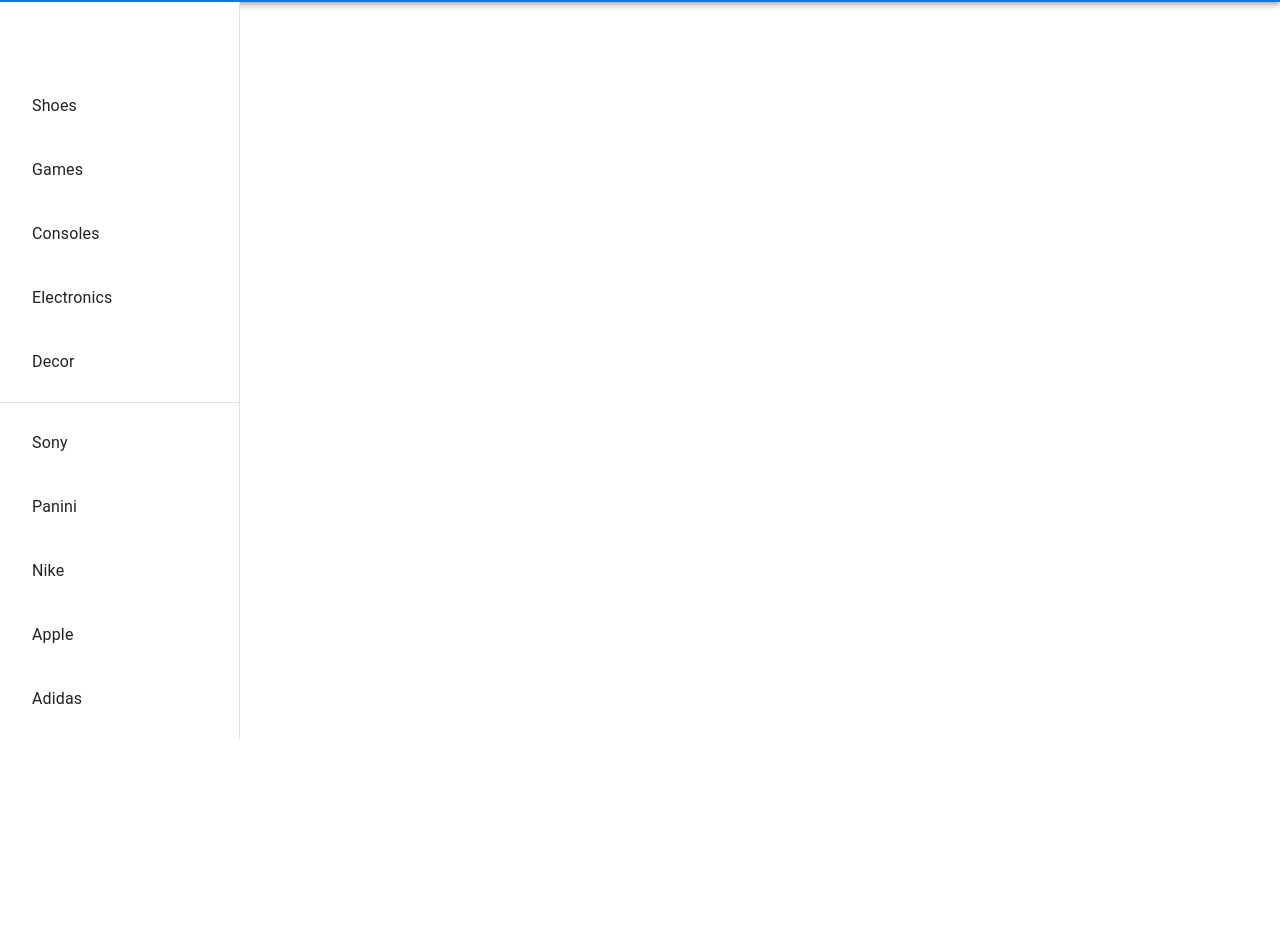
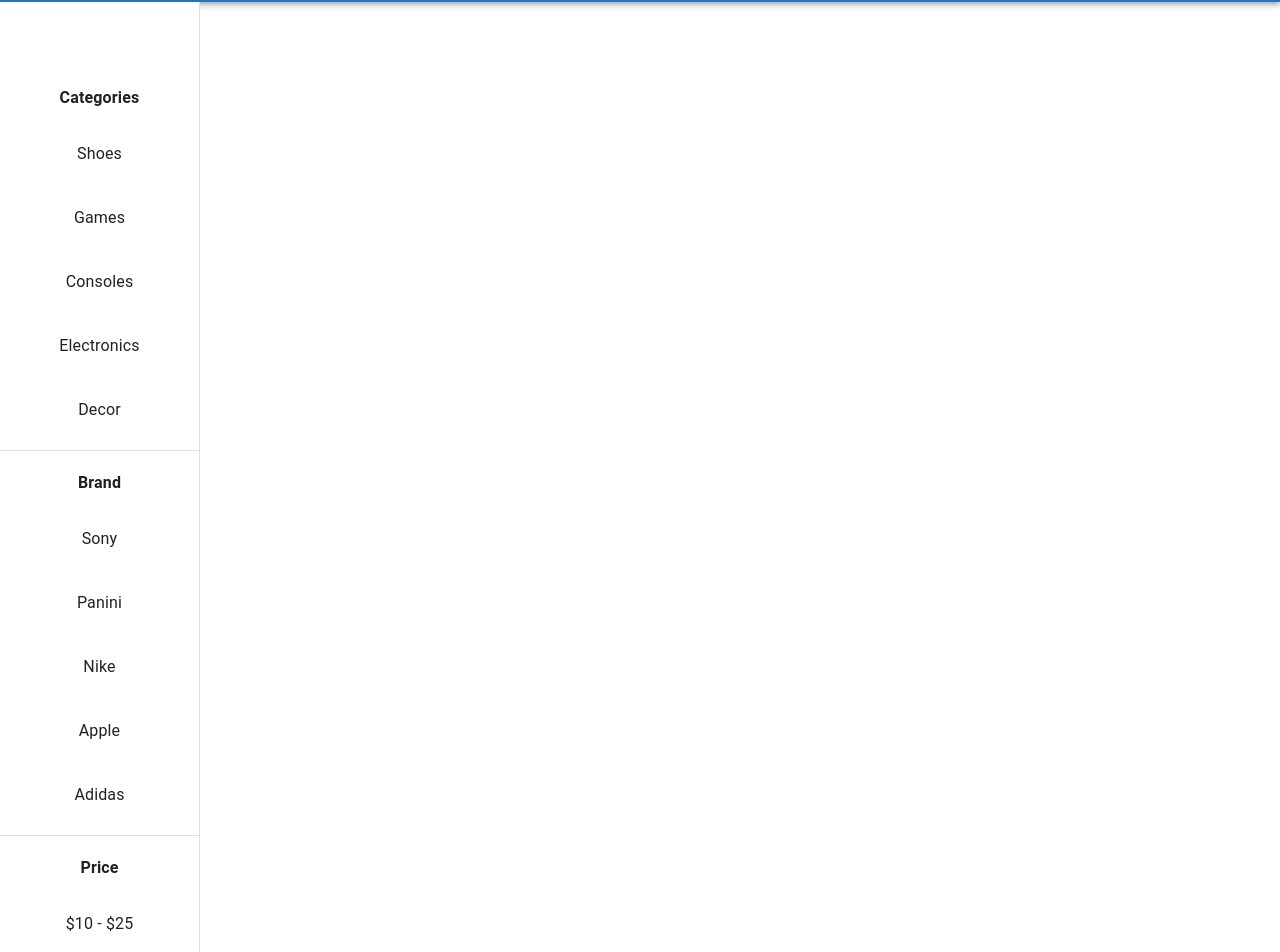
Before and after one commit to VincentCarrancho/ecommerce-app, a React (Vite) app: page / in a window 1280 px wide. Shown: the part 126-1078 px from the top of the page. Before the commit the page ends 865 px from the top, so only its background shows below. Built offline with nearby package versions, Linux system fonts and the light colour scheme.

Commit message:
Put navbar and sidebar into a parent component to get rendered, finished setting up sidebar content - Nick

```diff
--- /dev/null
+++ b/src/Components/ParentNavAndSideBar.jsx
@@ -0,0 +1,14 @@
+import Navbar from './Navbar'
+import SubNavbar from './SubNavbar'
+import Sidebar from './Sidebar'
+
+
+export default function ParentNavAndSideBar() {
+    return(
+        <div>
+            <Navbar/>
+            <SubNavbar/>
+            <Sidebar/>
+        </div>
+    )
+}
--- a/src/Components/Sidebar.jsx
+++ b/src/Components/Sidebar.jsx
@@ -24,36 +24,68 @@
         sx={{
           width: drawerWidth,
           flexShrink: 0,
-          [`& .MuiDrawer-paper`]: { width: drawerWidth, boxSizing: 'border-box', position: 'static' },
+          [`& .MuiDrawer-paper`]: { width: 200, boxSizing: 'border-box', position: 'static' },
         }}
       >
         <Toolbar/>
         <Box sx={{ overflow: 'auto'}}>
           <List>
+            {['Categories'].map((text, index) => (
+              <ListItem key={text} disablePadding={false}>
+                  <ListItemText primary={text} sx={{textAlign: 'center', fontWeight: 'bold'}} disableTypography  />
+              </ListItem>
+            ))}
+
             {['Shoes', 'Games', 'Consoles', 'Electronics','Decor'].map((text, index) => (
               <ListItem key={text} disablePadding={false}>
                 <ListItemButton>
                   {/* <ListItemIcon>
                     {index % 2 === 0 ? <InboxIcon /> : <MailIcon />}
                   </ListItemIcon> */}
-                  <ListItemText primary={text}/>
+                  <ListItemText primary={text} sx={{textAlign: 'center'}} />
                 </ListItemButton>
               </ListItem>
             ))}
           </List>
           <Divider />
           <List>
+            {['Brand'].map((text, index) => (
+              <ListItem key={text} disablePadding={false}>
+                  <ListItemText primary={text} sx={{textAlign: 'center', fontWeight: 'bold'}} disableTypography/>
+              </ListItem>
+            ))}
+
             {['Sony', 'Panini', 'Nike', 'Apple', 'Adidas'].map((text, index) => (
               <ListItem key={text} disablePadding={false}>
                 <ListItemButton>
                   {/* <ListItemIcon>
                     {index % 2 === 0 ? <InboxIcon /> : <MailIcon />}
                   </ListItemIcon> */}
-                  <ListItemText primary={text} />
+                  <ListItemText primary={text} sx={{textAlign: 'center'}}/>
                 </ListItemButton>
               </ListItem>
             ))}
           </List>
+          <Divider />
+          <List>
+            {['Price'].map((text, index) => (
+              <ListItem key={text} disablePadding={false}>
+                  <ListItemText primary={text} sx={{textAlign: 'center', fontWeight: 'bold'}} disableTypography  />
+              </ListItem>
+            ))}
+
+            {['$10 - $25', '$25 - $50', '$50 - $75', '$75 - $100','$100 - $200','$200 - $300','$300 - $400'].map((text, index) => (
+              <ListItem key={text} disablePadding={false}>
+                <ListItemButton>
+                  {/* <ListItemIcon>
+                    {index % 2 === 0 ? <InboxIcon /> : <MailIcon />}
+                  </ListItemIcon> */}
+                  <ListItemText primary={text} sx={{textAlign: 'center'}} />
+                </ListItemButton>
+              </ListItem>
+            ))}
+          </List>
+
         </Box>
       </Drawer>
     </Box>
--- a/src/main.jsx
+++ b/src/main.jsx
@@ -1,19 +1,20 @@
 import React from 'react'
 import ReactDOM from 'react-dom/client'
-import App from './App'
-import Navbar from './Components/Navbar'
+// import App from './App'
+// import Navbar from './Components/Navbar'
 import CssBaseline from '@mui/material/CssBaseline';
-import SubNavbar from './Components/SubNavbar'
-import Sidebar from './Components/Sidebar'
-
+// import SubNavbar from './Components/SubNavbar'
+// import Sidebar from './Components/Sidebar'
+import ParentNavandSideBar from './Components/ParentNavAndSideBar'
 
 
 ReactDOM.createRoot(document.getElementById('root')).render(
   <React.StrictMode>
     {/* <App /> */}
     <CssBaseline/>
-    <Navbar/>
+    {/* <Navbar/>
     <SubNavbar/>
-    <Sidebar/>
+    <Sidebar/> */}
+    <ParentNavandSideBar/>
   </React.StrictMode>
 )
```
